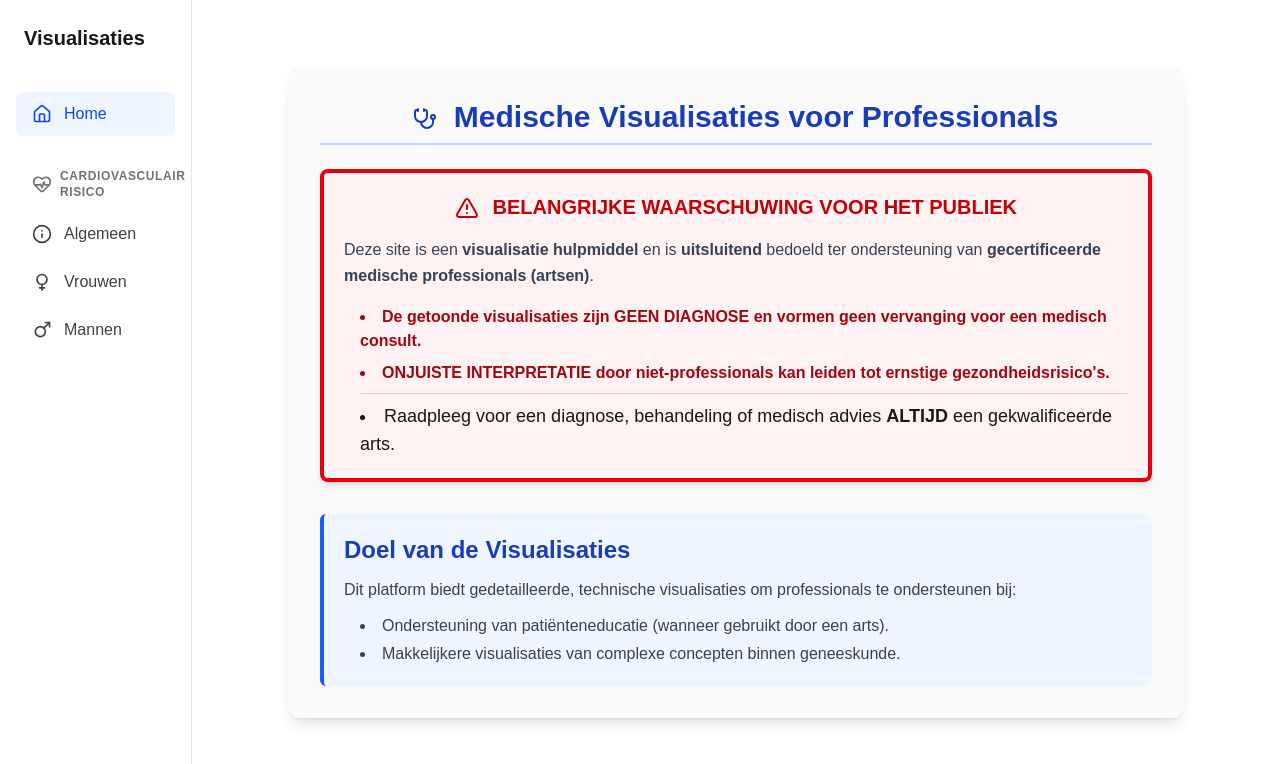
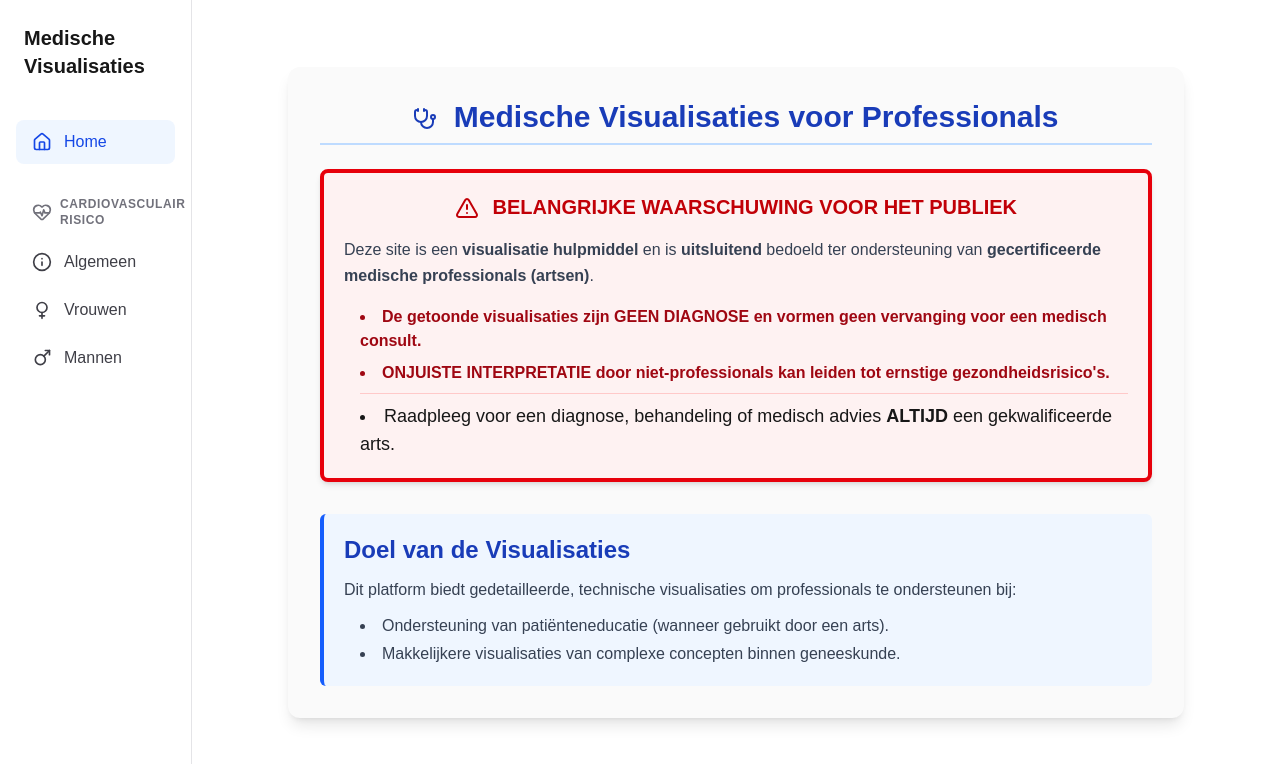
Before and after one commit to EmmaVandewalle/geneeskunde-visualisaties, a Next.js app: page / in a window 1280 px wide. Shown: the top 764 px of the page. Built offline with nearby package versions, Linux system fonts and the light colour scheme.

Commit message:
feat: change title sidebar

```diff
--- a/app/components/Sidebar.tsx
+++ b/app/components/Sidebar.tsx
@@ -37,7 +37,7 @@ export default function Sidebar() {
     return (
         <div className="h-full bg-white dark:bg-zinc-900 border-r border-zinc-200 dark:border-zinc-800 fixed p-4 w-48">
             <div className="flex items-center space-x-2 mb-8 p-2">
-                <h1 className="text-xl font-bold">Visualisaties</h1>
+                <h1 className="text-xl font-bold">Medische Visualisaties</h1>
             </div>
 
             {/* Home Link */}
```
